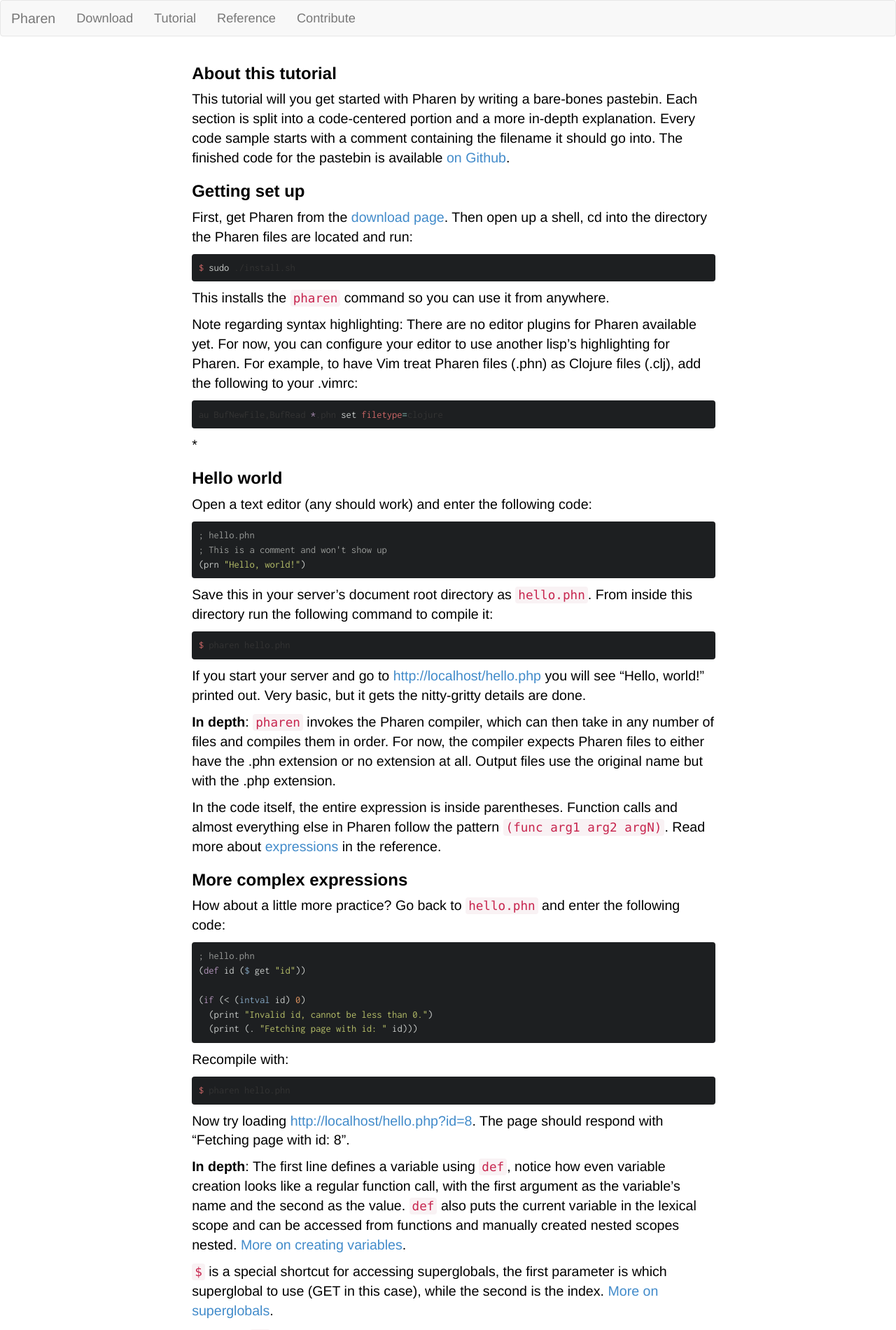
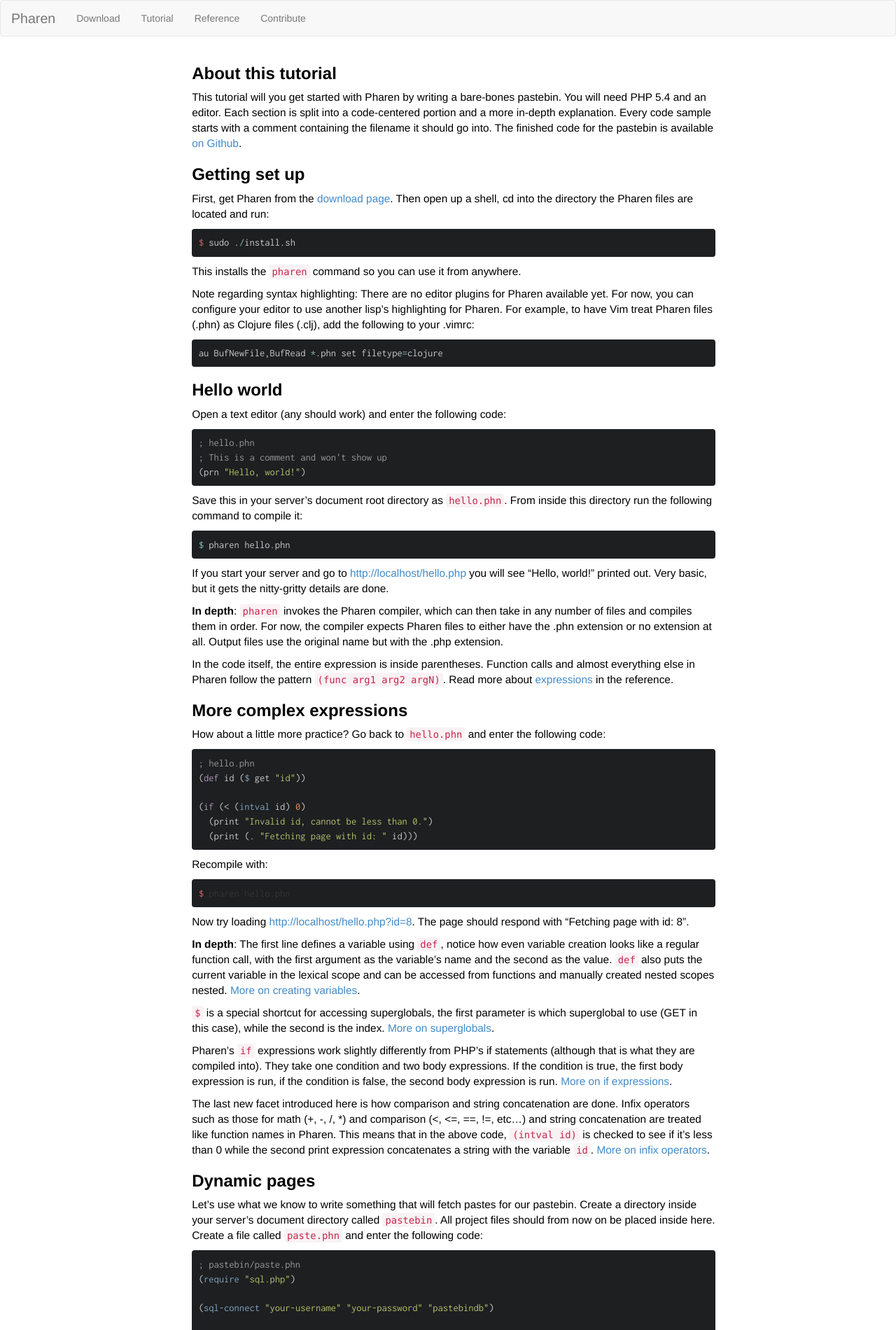
Before and after one commit to Scriptor/pharen, a Jekyll site: the page built from tutorial.markdown, in a window 1280 px wide. Shown: the top 1900 px of the page at 70% size. Built offline with Jekyll 4.4.1, drawn with Linux system fonts in a browser that asks for light colours.

Commit message:
Use python/ruby lexers instead of shell for highlighting.
Shell highlighting is almost impossible to see with how dark it is.

```diff
--- a/css/page.css
+++ b/css/page.css
@@ -12,11 +12,11 @@ h3 {
 }
 
 p {
-    font-size: 1.4em;
+    font-size: 1.1em;
 }
 
 li {
-    font-size: 1.3em;
+    font-size: 1em;
 }
 
 nav a.navbar-brand {
--- a/tutorial.markdown
+++ b/tutorial.markdown
@@ -5,12 +5,12 @@ name: tutorial
 ---
 
 ### About this tutorial {#about}
-This tutorial will you get started with Pharen by writing a bare-bones pastebin. Each section is split into a code-centered portion and a more in-depth explanation. Every code sample starts with a comment containing the filename it should go into. The finished code for the pastebin is available [on Github](http://github.com/scriptor/pastebin).
+This tutorial will you get started with Pharen by writing a bare-bones pastebin. You will need PHP 5.4 and an editor. Each section is split into a code-centered portion and a more in-depth explanation. Every code sample starts with a comment containing the filename it should go into. The finished code for the pastebin is available [on Github](http://github.com/scriptor/pastebin).
 
 ### Getting set up {#set-up}
 First, get Pharen from the [download page](/pharen/download.html). Then open up a shell, cd into the directory the Pharen files are located and run:
 
-{% highlight sh %}
+{% highlight python %}
 $ sudo ./install.sh
 {% endhighlight %}
 
@@ -18,9 +18,9 @@ This installs the `pharen` command so you can use it from anywhere.
 
 Note regarding syntax highlighting: There are no editor plugins for Pharen available yet. For now, you can configure your editor to use another lisp's highlighting for Pharen. For example, to have Vim treat Pharen files (.phn) as Clojure files (.clj), add the following to your .vimrc:
 
-{% highlight sh %}
+{% highlight python %}
 au BufNewFile,BufRead *.phn set filetype=clojure
-{% endhighlight %}*
+{% endhighlight %}
 
 ### Hello world {#hello-world}
 Open a text editor (any should work) and enter the following code:
@@ -33,7 +33,7 @@ Open a text editor (any should work) and enter the following code:
 
 Save this in your server's document root directory as `hello.phn`. From inside this directory run the following command to compile it:
 
-{% highlight sh %}
+{% highlight hs %}
 $ pharen hello.phn
 {% endhighlight %}
 
```
Also changed, not shown: download.markdown (+5 -5 lines).
